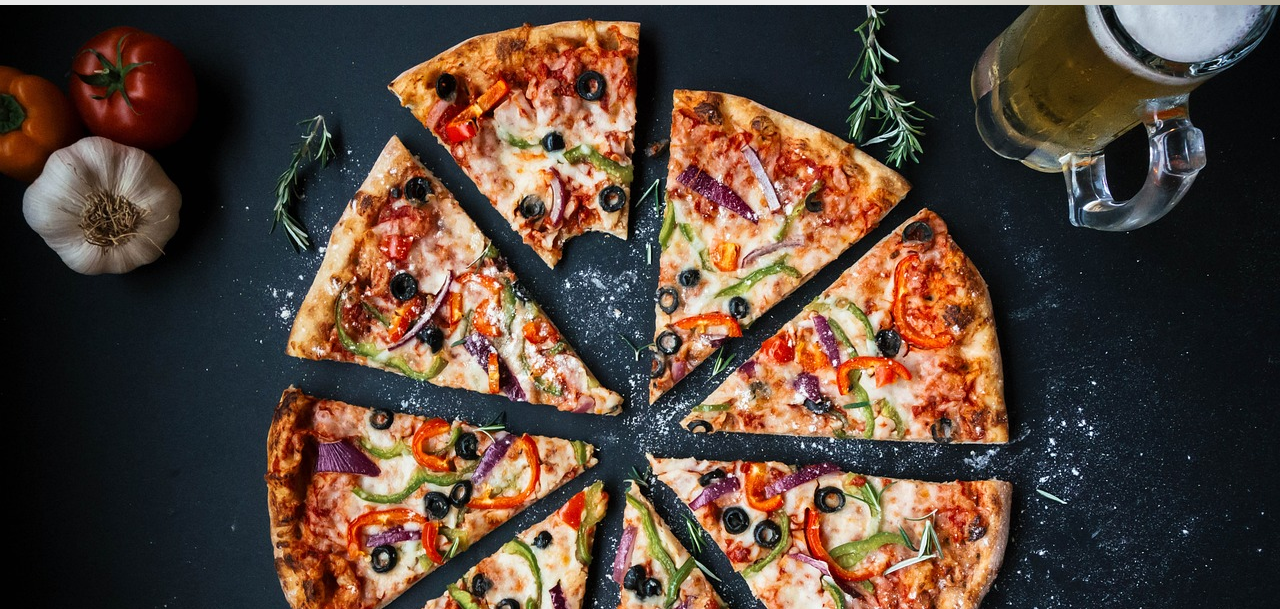
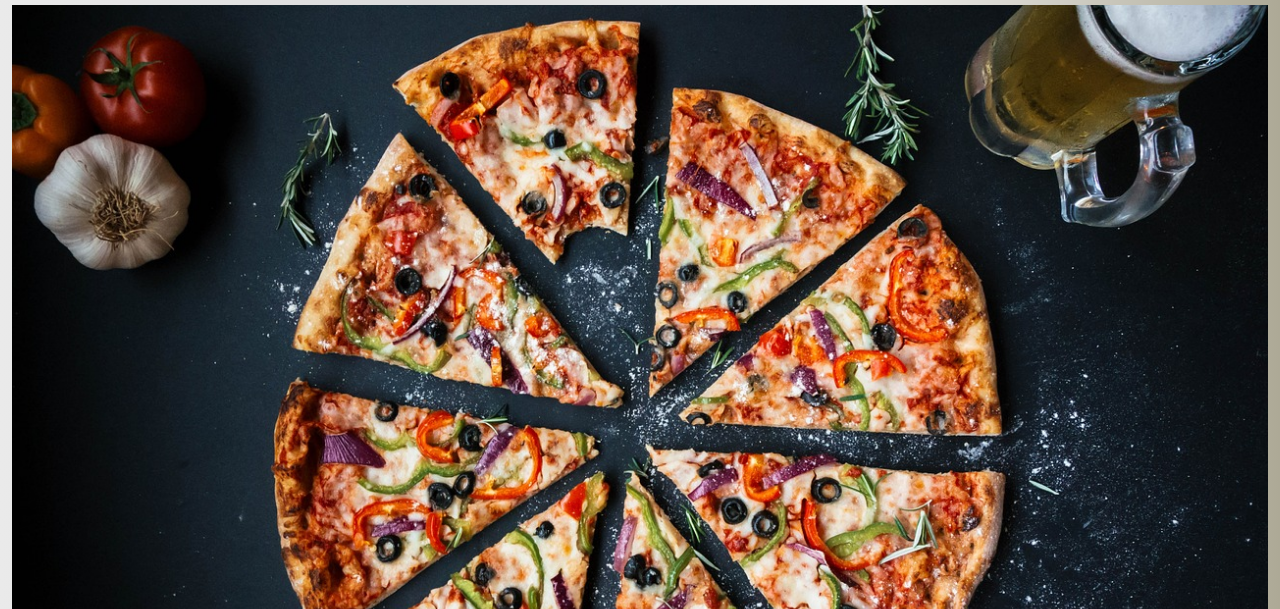
Before and after one commit to JonathanDaga/ProyectoCocoFood, a website: page index.html in a window 1280 px wide. Shown: the part 191-800 px from the top of the page. Drawn offline with nearby package versions, Linux system fonts and the light colour scheme.

Commit message:
Arreglo de etiquetas en el html

```diff
--- a/index.html
+++ b/index.html
@@ -4,7 +4,8 @@
 <head>
     <meta charset="UTF-8">
     <meta name="viewport" content="width=device-width, initial-scale=1.0">
-    <meta name="description" content="Casa de comidas con variedad en pizzas, empanadas y bebidas. Retiro por los locales o por delivery">
+    <meta name="description"
+        content="Casa de comidas con variedad en pizzas, empanadas y bebidas. Retiro por los locales o por delivery">
     <link href="https://cdn.jsdelivr.net/npm/bootstrap@5.3.2/dist/css/bootstrap.min.css" rel="stylesheet"
         integrity="sha384-T3c6CoIi6uLrA9TneNEoa7RxnatzjcDSCmG1MXxSR1GAsXEV/Dwwykc2MPK8M2HN" crossorigin="anonymous">
     <link rel="icon" type="image/png" href="./img/ElLogo.jpg">
@@ -30,6 +31,7 @@
                 <li><a href="./pages/sucursales.html">Sucursales</a></li>
             </ul>
         </nav>
+
     </header>
 
     <section>
@@ -37,22 +39,25 @@
         <h2>¡Bienvenidos!</h2>
 
         <div>
-            <img class="imagen" src="./img/pizza-3007395_1280.jpg" alt="Pizza">
+            <img class="container-fluid" src="./img/pizza-3007395_1280.jpg" alt="Pizza">
         </div>
 
         <br><br>
 
         <h3>¡Desde 2020 con ustedes!</h3>
+
     </section>
 
     <br>
 
     <aside>
+
         <div>
             <h4 class="titulo">¡Horarios!</h4>
             <p>De 12:00 a 16:00</p>
             <p>De 20:00 a 00:00</p>
         </div>
+
     </aside>
 
     <footer>
```
Also changed, not shown: pages/contacto.html (+8 -0 lines), pages/menu.html (+15 -1 lines), pages/nosotros.html (+9 -1 lines), pages/sucursales.html (+22 -1 lines).
